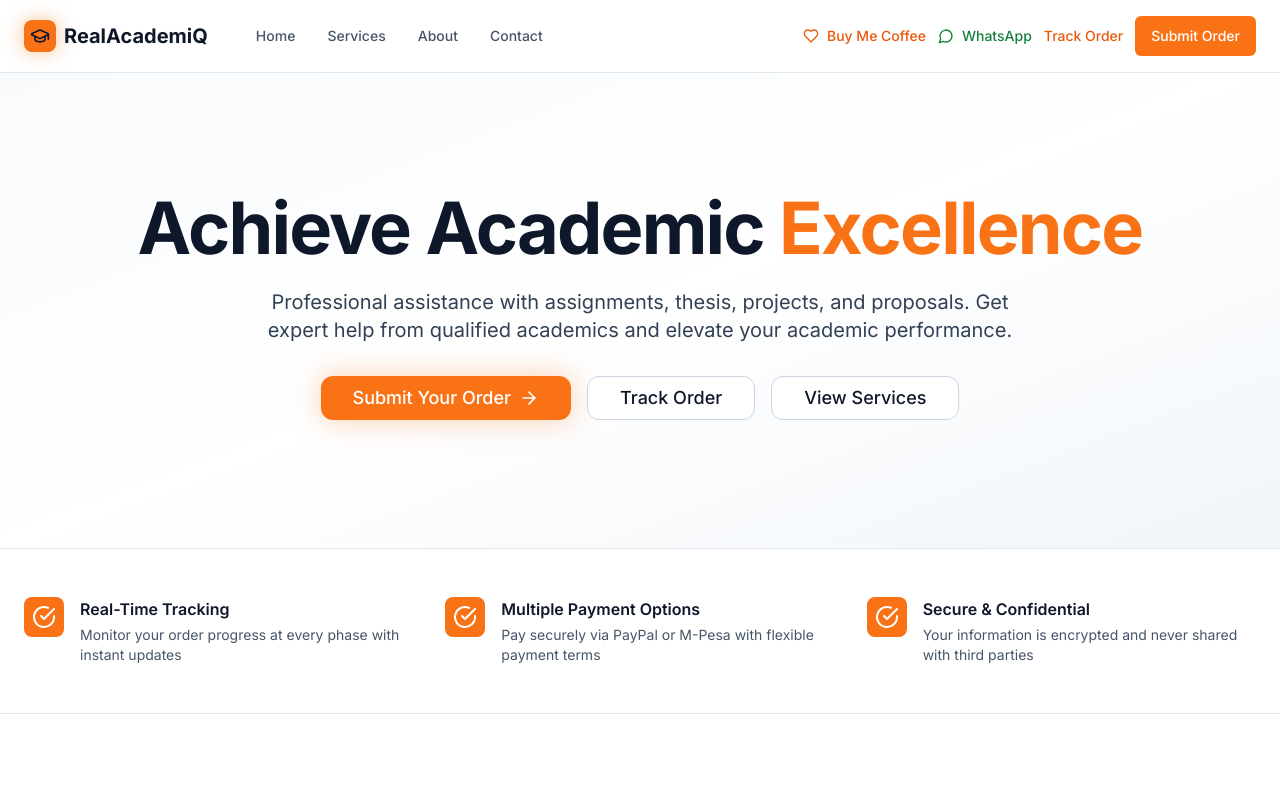
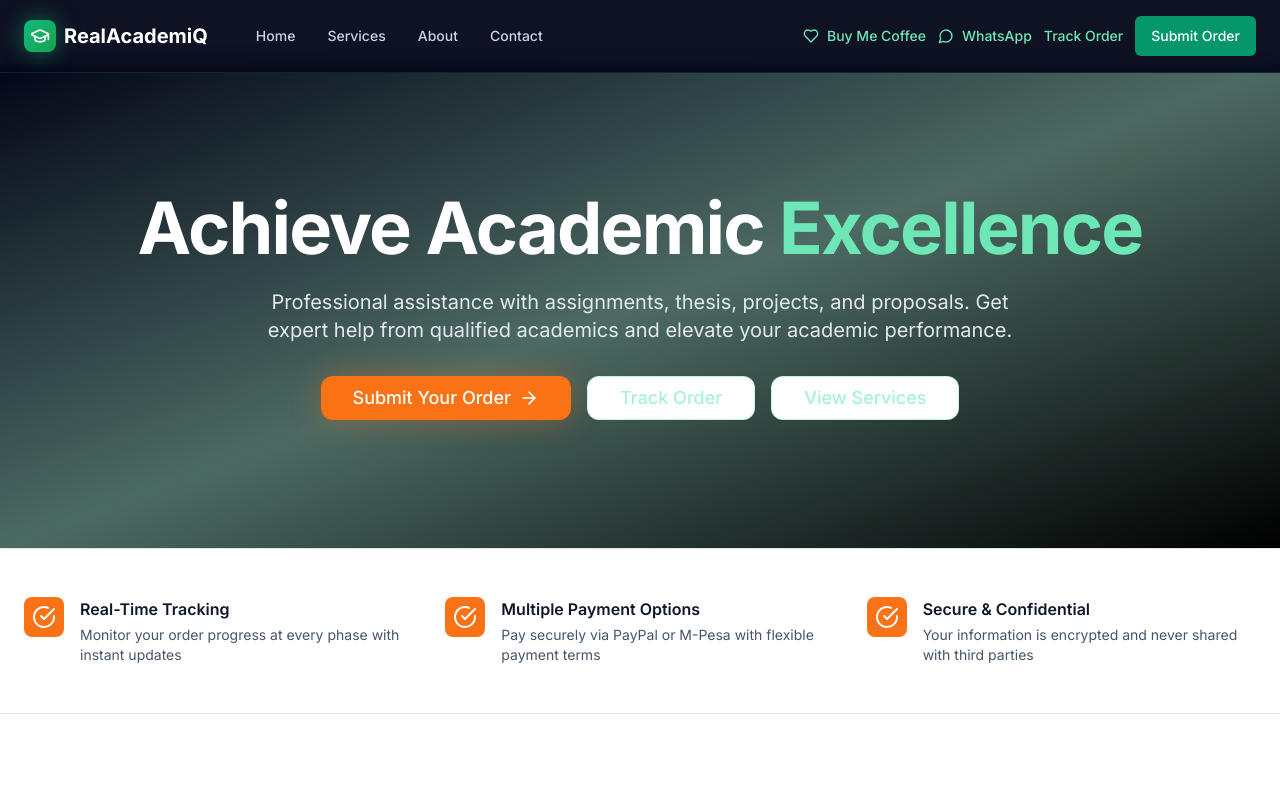
Before and after one commit to WolfriderReal/RealAcademiQ-, a Next.js app: page / in a window 1280 px wide. Shown: the top 797 px of the page. Built offline with nearby package versions, Linux system fonts and the light colour scheme.

Commit message:
Restore dark headers with jungle-green blend across pages

```diff
--- a/src/app/contact/page.tsx
+++ b/src/app/contact/page.tsx
@@ -54,14 +54,14 @@ export default function Contact() {
 
   return (
     <div>
-      <section className="bg-gradient-to-br from-slate-50 via-white to-slate-100 py-20 md:py-24">
+      <section className="bg-gradient-to-br from-slate-950 via-emerald-950/70 to-black py-20 md:py-24">
         <div className="max-w-7xl mx-auto px-6 text-center">
           <div>
-            <p className="text-orange-400 font-semibold text-sm tracking-wide uppercase mb-3">Contact Us</p>
-            <h1 className="text-4xl md:text-5xl font-bold text-slate-900 tracking-tight">
+            <p className="text-emerald-300 font-semibold text-sm tracking-wide uppercase mb-3">Contact Us</p>
+            <h1 className="text-4xl md:text-5xl font-bold text-white tracking-tight">
               Get in Touch
             </h1>
-            <p className="mt-5 text-lg text-slate-600 max-w-2xl mx-auto">
+            <p className="mt-5 text-lg text-slate-200 max-w-2xl mx-auto">
               Have questions? We&apos;d love to hear from you. Send us a message and we&apos;ll get back to you promptly.
             </p>
           </div>
--- a/src/app/order/page.tsx
+++ b/src/app/order/page.tsx
@@ -201,14 +201,14 @@ const OrderForm = () => {
   return (
     <div className="min-h-screen bg-gradient-to-b from-slate-50 to-white">
       {/* Header */}
-      <div className="bg-white border-b border-slate-200 text-slate-900 py-12">
+      <div className="bg-gradient-to-r from-slate-950 via-emerald-950/70 to-black border-b border-emerald-900/40 text-white py-12">
         <div className="max-w-7xl mx-auto px-6">
-          <Link href="/" className="inline-flex items-center gap-2 text-slate-600 hover:text-orange-600 mb-6">
+          <Link href="/" className="inline-flex items-center gap-2 text-emerald-200 hover:text-emerald-100 mb-6">
             <ArrowRight className="w-4 h-4 rotate-180" />
             Back Home
           </Link>
           <h1 className="text-4xl md:text-5xl font-bold">Submit Your Order</h1>
-          <p className="text-slate-600 mt-2">Fast-track your academic success with our professional assistance</p>
+          <p className="text-slate-200 mt-2">Fast-track your academic success with our professional assistance</p>
         </div>
       </div>
 
--- a/src/app/page.tsx
+++ b/src/app/page.tsx
@@ -15,14 +15,14 @@ export default function Home() {
   return (
     <div className="min-h-screen">
       {/* Hero Section */}
-      <section className="bg-gradient-to-br from-slate-50 via-white to-slate-100 py-20 md:py-32">
+      <section className="bg-gradient-to-br from-slate-950 via-emerald-950/70 to-black py-20 md:py-32">
         <div className="max-w-7xl mx-auto px-6 text-center">
           <div>
-            <h1 className="text-5xl md:text-7xl font-bold text-slate-900 tracking-tight mb-6">
+            <h1 className="text-5xl md:text-7xl font-bold text-white tracking-tight mb-6">
               Achieve Academic
-              <span className="text-orange-500"> Excellence</span>
+              <span className="text-emerald-300"> Excellence</span>
             </h1>
-            <p className="text-xl text-slate-700 max-w-3xl mx-auto mb-8">
+            <p className="text-xl text-slate-200 max-w-3xl mx-auto mb-8">
               Professional assistance with assignments, thesis, projects, and proposals.
               Get expert help from qualified academics and elevate your academic performance.
             </p>
@@ -33,12 +33,12 @@ export default function Home() {
                 </Button>
               </Link>
               <Link href="/track-order">
-                <Button size="lg" variant="outline" className="px-8 py-4 text-lg rounded-xl border-slate-300 text-slate-900 hover:bg-slate-100">
+                <Button size="lg" variant="outline" className="px-8 py-4 text-lg rounded-xl border-emerald-300/40 text-emerald-200 hover:bg-emerald-500/10">
                   Track Order
                 </Button>
               </Link>
               <Link href="/services">
-                <Button size="lg" variant="outline" className="px-8 py-4 text-lg rounded-xl border-slate-300 text-slate-900 hover:bg-slate-100">
+                <Button size="lg" variant="outline" className="px-8 py-4 text-lg rounded-xl border-emerald-300/40 text-emerald-200 hover:bg-emerald-500/10">
                   View Services
                 </Button>
               </Link>
--- a/src/app/track-order/page.tsx
+++ b/src/app/track-order/page.tsx
@@ -49,14 +49,14 @@ export default function TrackOrder() {
 
   return (
     <div className="min-h-screen bg-gradient-to-b from-slate-50 via-white to-slate-100">
-      <div className="bg-gradient-to-r from-white to-slate-100 text-slate-900 py-12">
+      <div className="bg-gradient-to-r from-slate-950 via-emerald-950/70 to-black text-white py-12">
         <div className="max-w-7xl mx-auto px-6">
-          <Link href="/" className="inline-flex items-center gap-2 text-slate-600 hover:text-slate-900 mb-6">
+          <Link href="/" className="inline-flex items-center gap-2 text-emerald-200 hover:text-emerald-100 mb-6">
             <ArrowRight className="w-4 h-4 rotate-180" />
             Back Home
           </Link>
           <h1 className="text-4xl md:text-5xl font-bold">Track Your Order via WhatsApp</h1>
-          <p className="text-slate-600 mt-2">Fast support updates from our team with no manual Order ID entry.</p>
+          <p className="text-slate-200 mt-2">Fast support updates from our team with no manual Order ID entry.</p>
         </div>
       </div>
 
--- a/src/components/Header.tsx
+++ b/src/components/Header.tsx
@@ -22,28 +22,28 @@ export default function Header() {
   }
 
   return (
-    <header className="fixed top-0 w-full bg-white/95 backdrop-blur-md border-b border-slate-200 z-50">
+    <header className="fixed top-0 w-full bg-slate-950/95 backdrop-blur-md border-b border-emerald-800/40 z-50">
       <div className="max-w-7xl mx-auto px-6 py-4">
         <div className="flex items-center justify-between">
           <div className="flex items-center gap-12">
             <Link href="/" className="flex items-center gap-2">
-              <div className="w-8 h-8 bg-orange-500 rounded-lg flex items-center justify-center shadow-[0_0_20px_rgba(249,115,22,0.45)]">
-                <GraduationCap className="w-5 h-5 text-slate-900" />
+              <div className="w-8 h-8 bg-gradient-to-br from-emerald-500 to-green-600 rounded-lg flex items-center justify-center shadow-[0_0_22px_rgba(16,185,129,0.5)]">
+                <GraduationCap className="w-5 h-5 text-white" />
               </div>
-              <span className="text-xl font-bold text-slate-900">RealAcademiQ</span>
+              <span className="text-xl font-bold text-white">RealAcademiQ</span>
             </Link>
 
             <nav className="hidden md:flex items-center gap-8">
-              <Link href="/" className="text-sm font-medium transition-colors text-slate-600 hover:text-slate-900">
+              <Link href="/" className="text-sm font-medium transition-colors text-slate-300 hover:text-emerald-300">
                 Home
               </Link>
-              <Link href="/services" className="text-sm font-medium transition-colors text-slate-600 hover:text-slate-900">
+              <Link href="/services" className="text-sm font-medium transition-colors text-slate-300 hover:text-emerald-300">
                 Services
               </Link>
-              <Link href="/about" className="text-sm font-medium transition-colors text-slate-600 hover:text-slate-900">
+              <Link href="/about" className="text-sm font-medium transition-colors text-slate-300 hover:text-emerald-300">
                 About
               </Link>
-              <Link href="/contact" className="text-sm font-medium transition-colors text-slate-600 hover:text-slate-900">
+              <Link href="/contact" className="text-sm font-medium transition-colors text-slate-300 hover:text-emerald-300">
                 Contact
               </Link>
             </nav>
@@ -52,7 +52,7 @@ export default function Header() {
           <div className="flex items-center gap-3 relative">
             <button
               onClick={() => setShowDonationModal(!showDonationModal)}
-              className="hidden sm:inline-flex items-center gap-2 text-sm font-medium text-orange-600 hover:text-orange-700 transition-colors"
+              className="hidden sm:inline-flex items-center gap-2 text-sm font-medium text-emerald-300 hover:text-emerald-200 transition-colors"
               title="Support us"
             >
               <Heart className="w-4 h-4" />
@@ -127,16 +127,16 @@ export default function Header() {
               href={whatsappLink}
               target="_blank"
               rel="noopener noreferrer"
-              className="hidden sm:inline-flex items-center gap-2 text-sm font-medium text-green-700 hover:text-green-800"
+              className="hidden sm:inline-flex items-center gap-2 text-sm font-medium text-emerald-300 hover:text-emerald-200"
             >
               <MessageCircle className="w-4 h-4" />
               WhatsApp
             </a>
-            <Link href="/track-order" className="hidden sm:inline text-sm font-medium transition-colors text-orange-600 hover:text-orange-700">
+            <Link href="/track-order" className="hidden sm:inline text-sm font-medium transition-colors text-emerald-300 hover:text-emerald-200">
               Track Order
             </Link>
             <Link href="/order">
-              <Button className="bg-orange-500 hover:bg-orange-600 text-white">
+              <Button className="bg-emerald-600 hover:bg-emerald-700 text-white">
                 Submit Order
               </Button>
             </Link>
```
Also changed, not shown: src/app/about/page.tsx (+4 -4 lines), src/app/services/page.tsx (+4 -4 lines).
